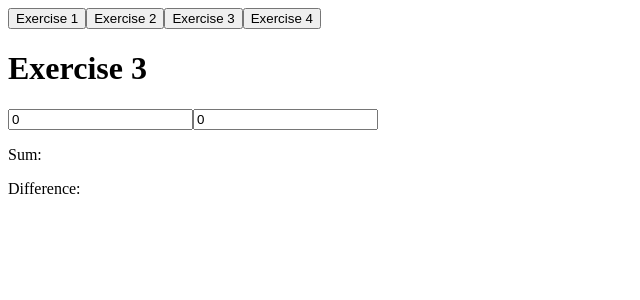
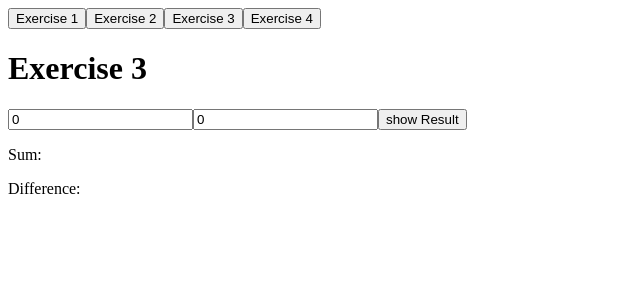
Before and after one commit to ErNoI/ReactEducationalProject, a React (Vite) app: page / in a window 1280 px wide. Both pictures are taken after a click on the button "Exercise 3". Shown: the top 300 px of the page, without its empty margins (0-640 px from the left). Built offline with nearby package versions, Linux system fonts and the light colour scheme.

Commit message:
added show result button exercise 3

```diff
--- a/src/Exercise3/Exercise3.tsx
+++ b/src/Exercise3/Exercise3.tsx
@@ -21,6 +21,7 @@ const Exercise3: React.FC = () => {
           value={number2}
           placeholder="Enter second number"
         />
+        <button>show Result</button>
       </div>
 
       <div>
```
